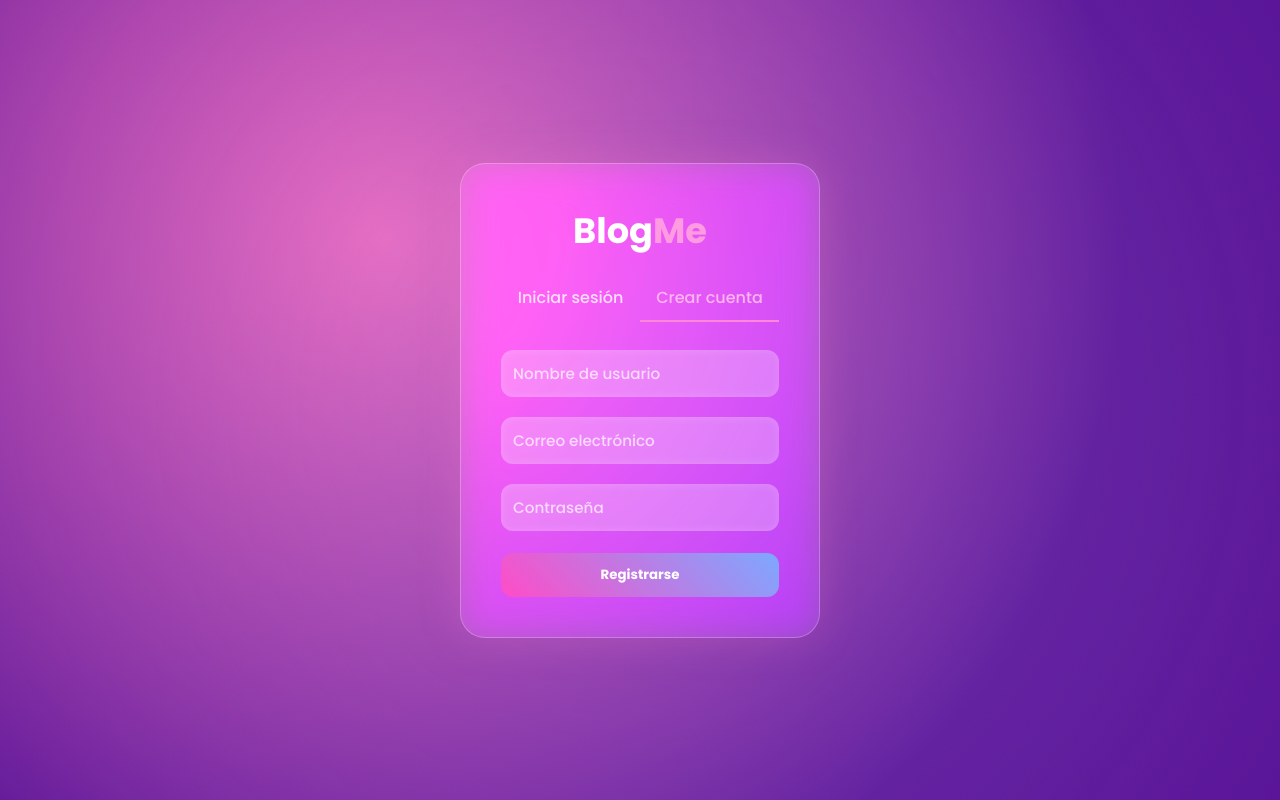
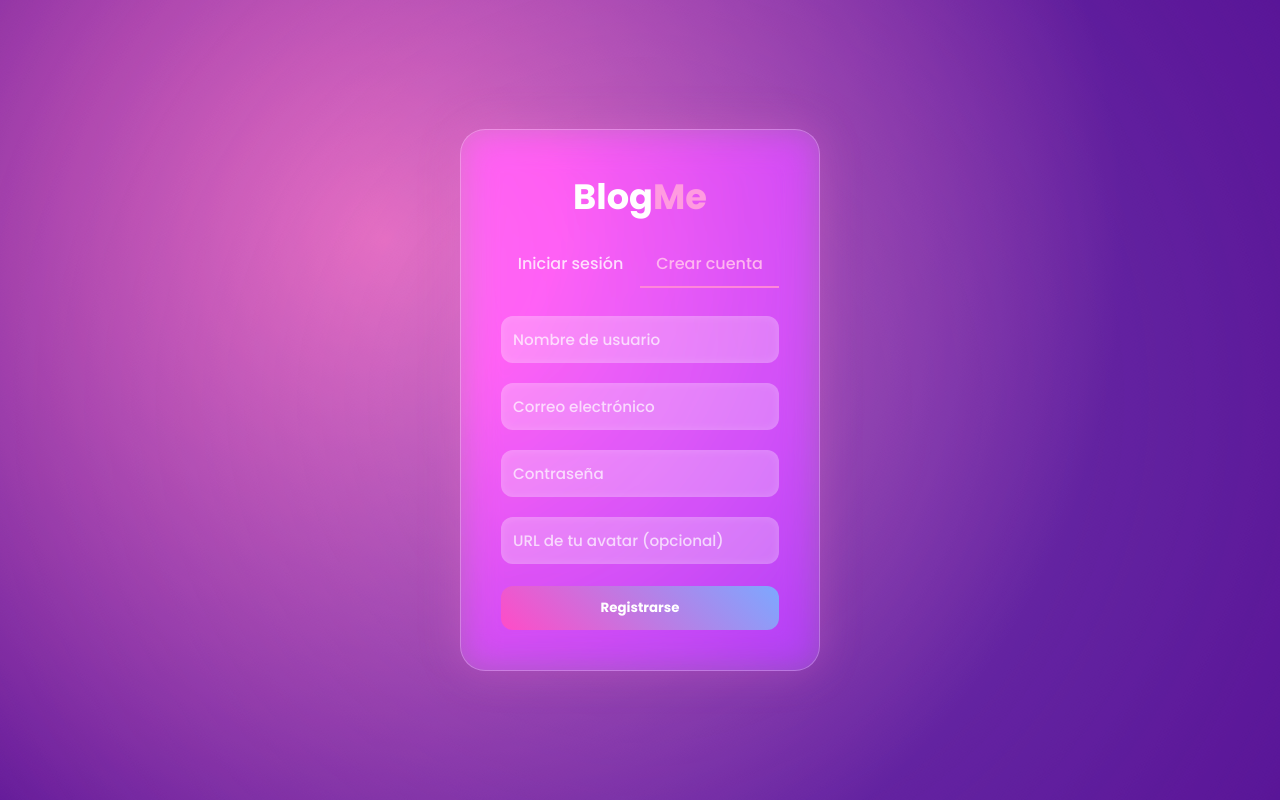
Before and after one commit to gustavoantoniorosasg/Blogme2.1, a website: page frontend/public/pages/login.html in a window 1280 px wide. Both pictures are taken after a click on the button "Crear cuenta". Drawn offline with Linux system fonts and the light colour scheme; no server answers.

Commit message:
actualizacion

```diff
--- a/frontend/public/pages/login.html
+++ b/frontend/public/pages/login.html
@@ -36,6 +36,7 @@
       <input id="reg-username" type="text" placeholder="Nombre de usuario" required autocomplete="username">
       <input id="reg-correo" type="email" placeholder="Correo electrónico" required autocomplete="email">
       <input id="reg-password" type="password" placeholder="Contraseña" required autocomplete="new-password">
+      <input id="reg-avatar" type="text" placeholder="URL de tu avatar (opcional)">
       <button type="submit" class="btn">Registrarse</button>
       <p id="register-msg" class="msg"></p>
     </form>
```
